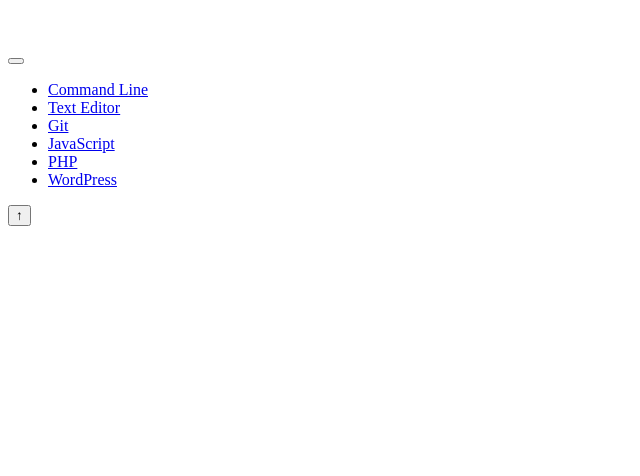
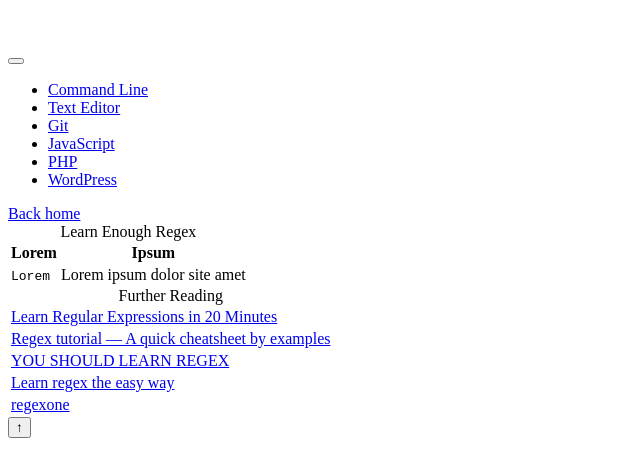
Before and after one commit to richtech9/learn-rich, a Vue app: page /regex in a window 1280 px wide. Shown: the top 476 px of the page, without its empty margins (0-640 px from the left). Built offline with nearby package versions, Linux system fonts and the light colour scheme; a small style sheet from the web is missing.

Commit message:
Create regex and web development modules

```diff
--- a/src/modules/home/views/Home.vue
+++ b/src/modules/home/views/Home.vue
@@ -79,6 +79,18 @@
     icon: 'fas fa-envelope-open-text',
     link: {name: 'HtmlEmail'},
   },
+  {
+    title: 'Learn enough Regular Expressions',
+    description: 'Learn enough Regular Expressions to match any patterns in a large block of text string.',
+    icon: 'fas fa-search',
+    link: {name: 'Regex'},
+  },
+  {
+    title: 'More on Web Development',
+    description: 'Learn more about web development.',
+    icon: 'fas fa-code',
+    link: {name: 'WebDevelopment'},
+  },
 ]
 
 import Footer from '@/components/Footer'
--- /dev/null
+++ b/src/modules/javascript/routes/index.js
@@ -0,0 +1,7 @@
+export default [
+  {
+    path: '/javascript/resources',
+    name: 'JavaScriptResources',
+    component: () => import(/* webpackChunkName: "javascript-resources" */ '@/modules/javascript/views/Resources.vue')
+  },
+]
--- a/src/modules/javascript/views/JavaScript.vue
+++ b/src/modules/javascript/views/JavaScript.vue
@@ -52,6 +52,7 @@
 
         <!-- Render different component dynamically -->
         <component :is="selectedComponent"></component>
+
       </div>
     </main>
   </div>
--- /dev/null
+++ b/src/modules/javascript/views/Resources.vue
@@ -0,0 +1,28 @@
+<template>
+  <div class="u-section-padding">
+    <div class="l-wrap">
+      <!-- BACK HOME -->
+      <router-link :to="{ name: 'Home' }" class="u-top-el">Back home</router-link>
+
+      <!-- Learn Web Development -->
+      <div class="c-table-responsive">
+        <table class="c-table">
+          <caption>Learn Web Development</caption>
+          <tbody>
+            <tr>
+              <td>
+                <a href="https://dmitripavlutin.com/javascript-classes-complete-guide/" target="_blank">The Complete Guide to JavaScript Classes</a>
+              </td>
+            </tr>
+          </tbody>
+        </table>
+      </div><!-- /.c-table-responsive -->
+    </div><!-- /.l-wrap -->
+  </div>
+</template>
+
+<script>
+  export default {
+    name: 'JavaScriptResources'
+  }
+</script>
--- /dev/null
+++ b/src/modules/regex/views/Regex.vue
@@ -0,0 +1,67 @@
+<template>
+  <div class="u-section-padding">
+    <div class="l-wrap">
+      <!-- BACK HOME -->
+      <router-link :to="{ name: 'Home' }" class="u-top-el">Back home</router-link>
+
+      <!-- Learn Enough Regex -->
+      <div class="c-table-responsive">
+        <table class="c-table">
+          <caption>Learn Enough Regex</caption>
+          <thead>
+            <tr>
+              <th>Lorem</th>
+              <th>Ipsum</th>
+            </tr>
+          </thead>
+          <tbody>
+            <tr>
+              <td><code>Lorem</code></td>
+              <td>Lorem ipsum dolor site amet</td>
+            </tr>
+          </tbody>
+        </table>
+      </div><!-- /.c-table-responsive -->
+
+      <!-- Further Reading -->
+      <div class="c-table-responsive">
+        <table class="c-table">
+          <caption>Further Reading</caption>
+          <tbody>
+            <tr>
+              <td>
+                <a href="https://tutorialzine.com/2014/12/learn-regular-expressions-in-20-minutes" target="_blank">Learn Regular Expressions in 20 Minutes</a>
+              </td>
+            </tr>
+            <tr>
+              <td>
+                <a href="https://medium.com/factory-mind/regex-tutorial-a-simple-cheatsheet-by-examples-649dc1c3f285" target="_blank">Regex tutorial — A quick cheatsheet by examples</a>
+              </td>
+            </tr>
+            <tr>
+              <td>
+                <a href="https://blog.patricktriest.com/you-should-learn-regex/" target="_blank">YOU SHOULD LEARN REGEX</a>
+              </td>
+            </tr>
+            <tr>
+              <td>
+                <a href="https://github.com/ziishaned/learn-regex" target="_blank">Learn regex the easy way</a>
+              </td>
+            </tr>
+            <tr>
+              <td>
+                <a href="https://regexone.com/" target="_blank">regexone</a>
+              </td>
+            </tr>
+          </tbody>
+        </table>
+      </div><!-- /.c-table-responsive -->
+    </div><!-- /.l-wrap -->
+  </div>
+</template>
+
+<script>
+  export default {
+    name: 'Regex'
+  }
+</script>
--- /dev/null
+++ b/src/modules/web-development/views/WebDevelopment.vue
@@ -0,0 +1,28 @@
+<template>
+  <div class="u-section-padding">
+    <div class="l-wrap">
+      <!-- BACK HOME -->
+      <router-link :to="{ name: 'Home' }" class="u-top-el">Back home</router-link>
+
+      <!-- Learn Web Development -->
+      <div class="c-table-responsive">
+        <table class="c-table">
+          <caption>Learn Web Development</caption>
+          <tbody>
+            <tr>
+              <td>
+                <a href="https://web.stanford.edu/class/msande91si/www-spr04/readings/week1/InternetWhitepaper.htm" target="_blank">How Does the Internet Work?</a> [<strong>Stanford University</strong>]
+              </td>
+            </tr>
+          </tbody>
+        </table>
+      </div><!-- /.c-table-responsive -->
+    </div><!-- /.l-wrap -->
+  </div>
+</template>
+
+<script>
+  export default {
+    name: 'WebDevelopment'
+  }
+</script>
--- a/src/router/index.js
+++ b/src/router/index.js
@@ -1,9 +1,12 @@
 import Vue from 'vue'
 import VueRouter from 'vue-router'
+
+import JavaScriptRoutes from '@/modules/javascript/routes';
 
 Vue.use(VueRouter)
 
 const routes = [
+  ...JavaScriptRoutes,
   {
     path: '/',
     name: 'Home',
@@ -57,6 +60,16 @@
     name: 'HtmlEmail',
     component: () => import(/* webpackChunkName: "html-email" */ '../modules/html-email/views/HtmlEmail.vue')
   },
+  {
+    path: '/regex',
+    name: 'Regex',
+    component: () => import(/* webpackChunkName: "regex" */ '../modules/regex/views/Regex.vue')
+  },
+  {
+    path: '/web-development',
+    name: 'WebDevelopment',
+    component: () => import(/* webpackChunkName: "web-development" */ '../modules/web-development/views/WebDevelopment.vue')
+  },
 ]
 
 const router = new VueRouter({
```
Also changed, not shown: src/modules/javascript/views/ES6.vue (renamed from src/modules/javascript/ES6.vue), src/modules/javascript/views/WholeJavaScript.vue (renamed from src/modules/javascript/WholeJavaScript.vue).
